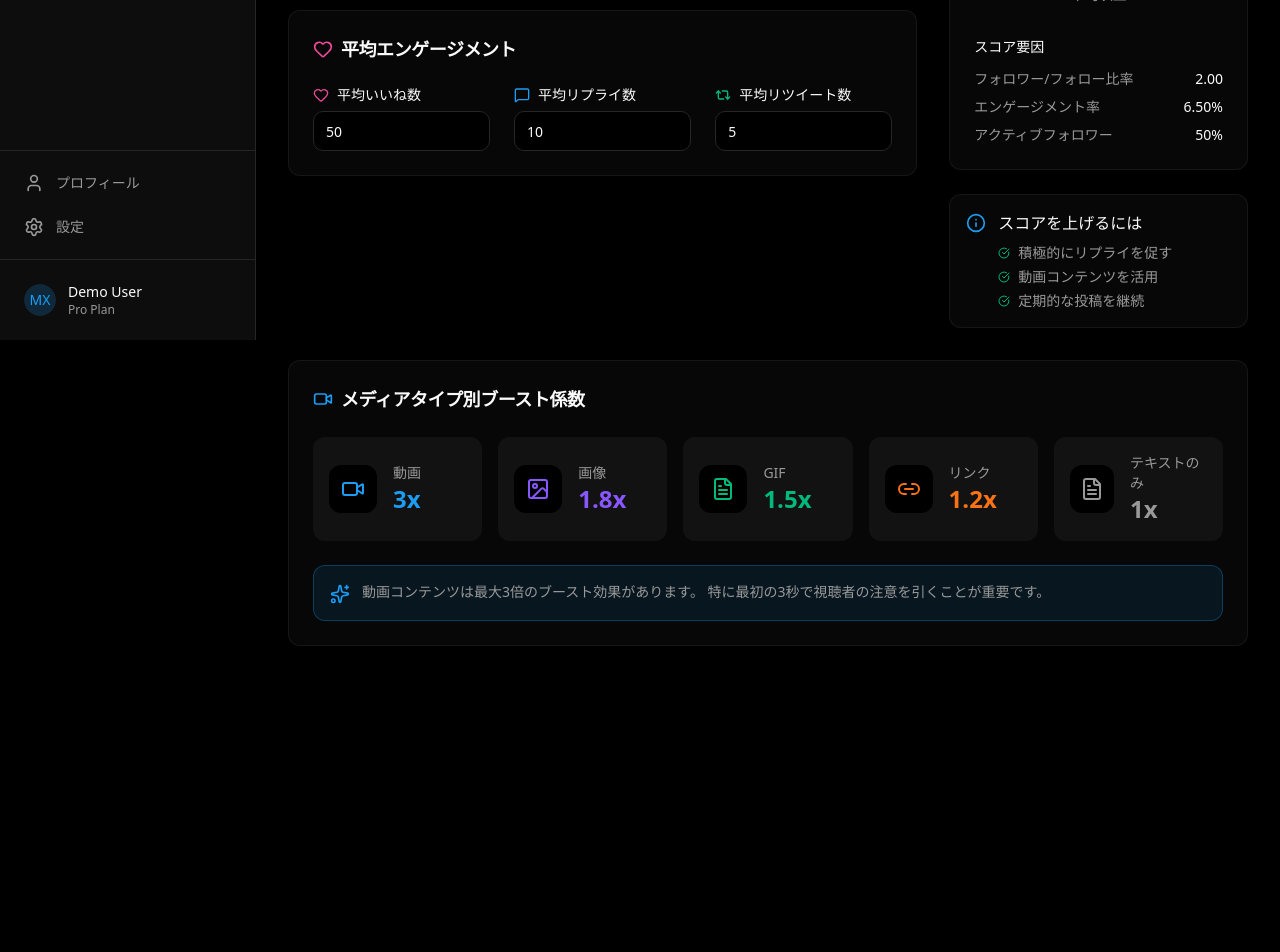
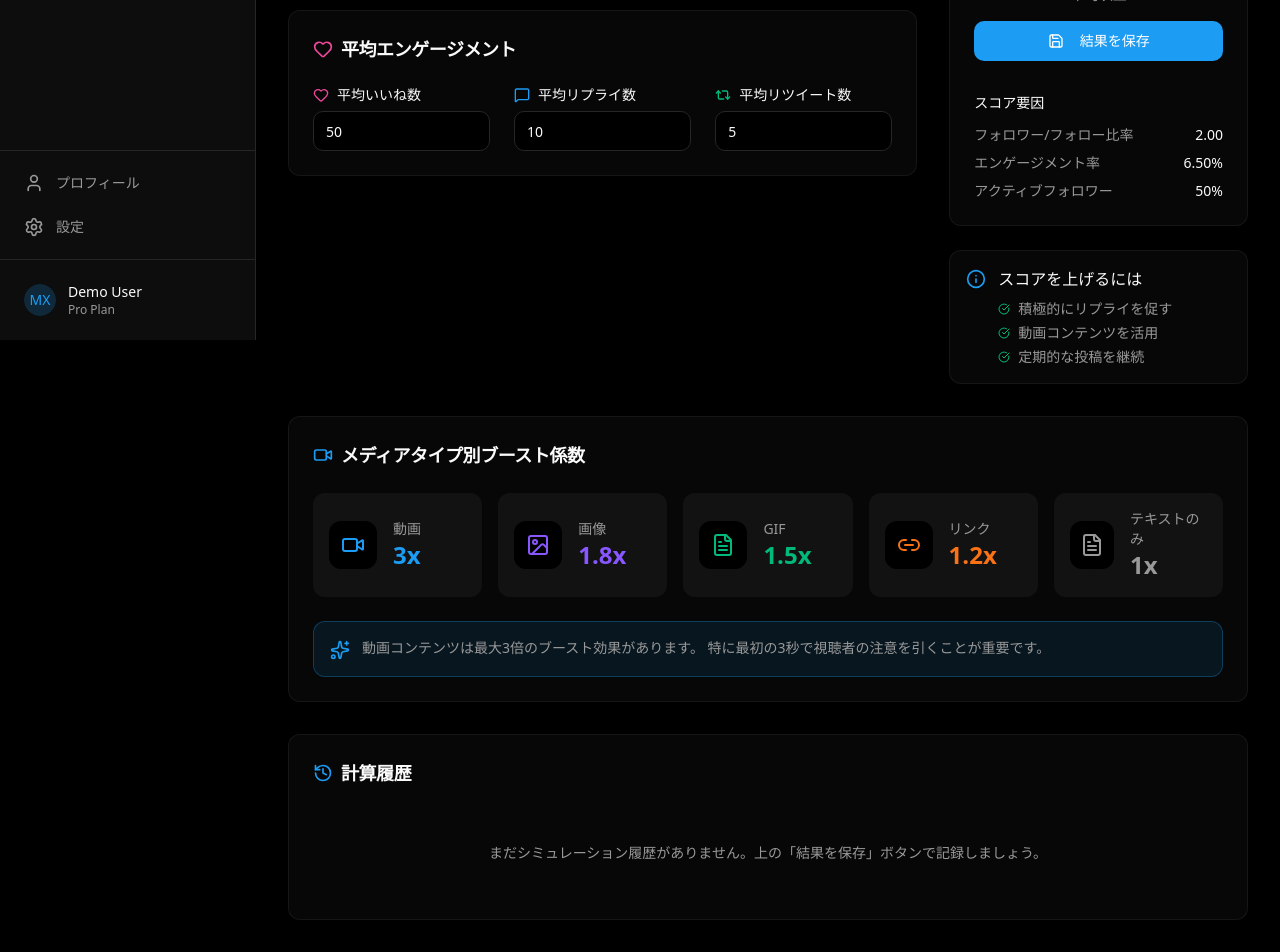
Before and after one commit to yumaim/matri-x, a Next.js app: page /dashboard/simulator in a window 1280 px wide. Shown: the part 460-1412 px from the top of the page. Before the commit the page ends 1138 px from the top, so only its background shows below. Built offline with nearby package versions, Linux system fonts and the light colour scheme; no server answers.

Commit message:
[simulator] シミュレーターページ改修: 保存ボタン + 計算履歴セクション追加

```diff
--- a/app/dashboard/simulator/page.tsx
+++ b/app/dashboard/simulator/page.tsx
@@ -1,6 +1,6 @@
 "use client";
 
-import { useState, useEffect } from "react";
+import { useState, useEffect, useCallback } from "react";
 import {
   Users,
   UserCheck,
@@ -16,12 +16,16 @@ import {
   Video,
   FileText,
   Link2,
+  History,
+  RotateCcw,
+  Save,
 } from "lucide-react";
 import { Card, CardContent, CardHeader, CardTitle } from "@/components/ui/card";
 import { Input } from "@/components/ui/input";
 import { Label } from "@/components/ui/label";
 import { Slider } from "@/components/ui/slider";
 import { Badge } from "@/components/ui/badge";
+import { Button } from "@/components/ui/button";
 import { Tabs, TabsContent, TabsList, TabsTrigger } from "@/components/ui/tabs";
 import { cn } from "@/lib/utils";
 
@@ -33,6 +37,13 @@ interface SimulatorInputs {
   avgReplies: number;
   avgRetweets: number;
   activeFollowerRatio: number;
+}
+
+interface SimulationRecord {
+  id: string;
+  inputs: string;
+  result: number;
+  createdAt: string;
 }
 
 const mediaBoosts = [
@@ -90,6 +101,54 @@ export default function SimulatorPage() {
 
   const [score, setScore] = useState(0);
   const [isAnimating, setIsAnimating] = useState(false);
+  const [history, setHistory] = useState<SimulationRecord[]>([]);
+  const [isSaving, setIsSaving] = useState(false);
+  const [lastSavedId, setLastSavedId] = useState<string | null>(null);
+
+  const fetchHistory = useCallback(async () => {
+    try {
+      const res = await fetch("/api/simulator");
+      if (res.ok) {
+        const data = await res.json();
+        setHistory(data);
+      }
+    } catch (error) {
+      console.error("Failed to fetch history:", error);
+    }
+  }, []);
+
+  useEffect(() => {
+    fetchHistory();
+  }, [fetchHistory]);
+
+  const saveSimulation = async () => {
+    setIsSaving(true);
+    try {
+      const res = await fetch("/api/simulator", {
+        method: "POST",
+        headers: { "Content-Type": "application/json" },
+        body: JSON.stringify({ inputs, result: score }),
+      });
+      if (res.ok) {
+        const saved = await res.json();
+        setLastSavedId(saved.id);
+        await fetchHistory();
+      }
+    } catch (error) {
+      console.error("Failed to save simulation:", error);
+    } finally {
+      setIsSaving(false);
+    }
+  };
+
+  const restoreInputs = (record: SimulationRecord) => {
+    try {
+      const parsed = JSON.parse(record.inputs) as SimulatorInputs;
+      setInputs(parsed);
+    } catch (error) {
+      console.error("Failed to restore inputs:", error);
+    }
+  };
 
   useEffect(() => {
     setIsAnimating(true);
@@ -319,6 +378,23 @@ export default function SimulatorPage() {
                 <p className="mt-4 text-center text-sm text-muted-foreground">
                   {scoreLevel.description}
                 </p>
+                <Button
+                  onClick={saveSimulation}
+                  disabled={isSaving}
+                  className="mt-4 w-full"
+                >
+                  {isSaving ? (
+                    <>
+                      <RotateCcw className="mr-2 h-4 w-4 animate-spin" />
+                      保存中...
+                    </>
+                  ) : (
+                    <>
+                      <Save className="mr-2 h-4 w-4" />
+                      結果を保存
+                    </>
+                  )}
+                </Button>
               </div>
 
               {/* Score Factors */}
@@ -434,6 +510,75 @@ export default function SimulatorPage() {
           </div>
         </CardContent>
       </Card>
+
+      {/* Simulation History */}
+      <Card className="glass">
+        <CardHeader>
+          <CardTitle className="text-lg flex items-center gap-2">
+            <History className="h-5 w-5 text-primary" />
+            計算履歴
+          </CardTitle>
+        </CardHeader>
+        <CardContent>
+          {history.length === 0 ? (
+            <p className="text-center text-sm text-muted-foreground py-8">
+              まだシミュレーション履歴がありません。上の「結果を保存」ボタンで記録しましょう。
+            </p>
+          ) : (
+            <div className="space-y-3">
+              {history.map((record) => {
+                const parsedInputs = (() => {
+                  try {
+                    return JSON.parse(record.inputs) as SimulatorInputs;
+                  } catch {
+                    return null;
+                  }
+                })();
+                const recordLevel = getScoreLevel(record.result);
+                return (
+                  <button
+                    key={record.id}
+                    onClick={() => restoreInputs(record)}
+                    className="w-full rounded-lg bg-muted/50 p-4 text-left transition-colors hover:bg-muted/80"
+                  >
+                    <div className="flex items-center justify-between">
+                      <div className="flex items-center gap-3">
+                        <div className={cn("text-2xl font-bold", recordLevel.color)}>
+                          {record.result.toFixed(2)}
+                        </div>
+                        <Badge variant="outline" className={recordLevel.color}>
+                          {recordLevel.label}
+                        </Badge>
+                      </div>
+                      <div className="flex items-center gap-2 text-xs text-muted-foreground">
+                        <Clock className="h-3 w-3" />
+                        {new Date(record.createdAt).toLocaleDateString("ja-JP", {
+                          month: "short",
+                          day: "numeric",
+                          hour: "2-digit",
+                          minute: "2-digit",
+                        })}
+                      </div>
+                    </div>
+                    {parsedInputs && (
+                      <div className="mt-2 flex flex-wrap gap-x-4 gap-y-1 text-xs text-muted-foreground">
+                        <span>フォロワー: {parsedInputs.followers.toLocaleString()}</span>
+                        <span>フォロー: {parsedInputs.following.toLocaleString()}</span>
+                        <span>いいね: {parsedInputs.avgLikes}</span>
+                        <span>リプライ: {parsedInputs.avgReplies}</span>
+                      </div>
+                    )}
+                    <div className="mt-2 flex items-center gap-1 text-xs text-primary">
+                      <RotateCcw className="h-3 w-3" />
+                      クリックで入力値を復元
+                    </div>
+                  </button>
+                );
+              })}
+            </div>
+          )}
+        </CardContent>
+      </Card>
     </div>
   );
 }
```
